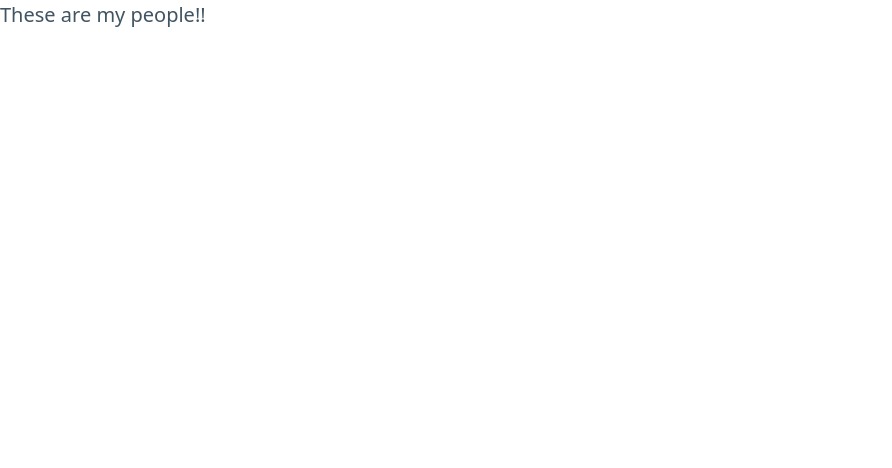
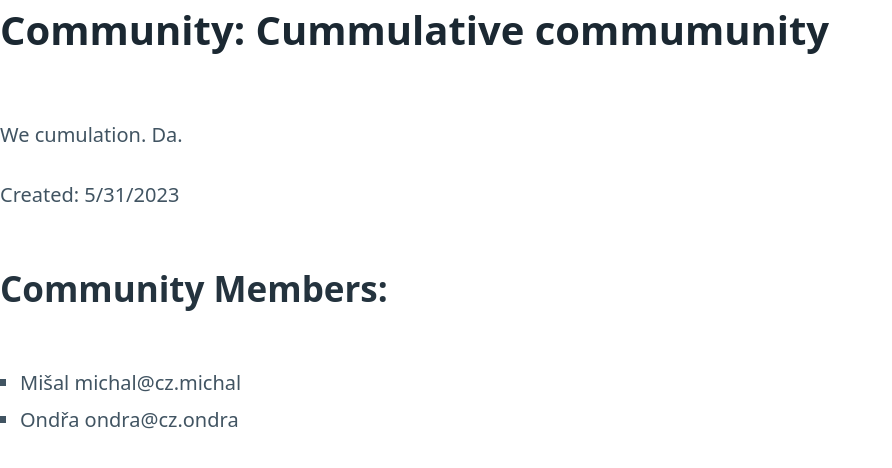
Before and after one commit to hokynar-org/knihovnik, a SvelteKit app: page /community in a window 1280 px wide. Shown: the top 468 px of the page, without its empty margins (0-892 px from the left). Built offline with nearby package versions, Linux system fonts and the light colour scheme.

Commit message:
interface for user and community

```diff
--- /dev/null
+++ b/src/lib/types.ts
@@ -0,0 +1,18 @@
+import type { U } from "drizzle-orm/column.d-66a08b85";
+
+export interface Community {
+    id: Number;
+    dateCreated: Date;
+    communityName: string;
+    communityDescription: string;
+    users: User[];
+}
+
+export interface User {
+    id: Number;
+    dateCreated: Date;
+    username: string;
+    password: string;
+    email: string;
+    communities: Community[];
+}
--- a/src/routes/community/+page.svelte
+++ b/src/routes/community/+page.svelte
@@ -1 +1,44 @@
-These are my people!!
+<script lang='ts'>
+    import type { Community, User } from "$lib/types";
+
+    const user1: User = {
+      id: -1,
+      dateCreated: new Date(),
+      username: "Mišal",
+      password: "maminka",
+      email: "michal@cz.michal",
+      communities: [],
+    };
+
+    const user2: User = {
+      id: -2,
+      dateCreated: new Date(),
+      username: "Ondřa",
+      password: "tatinek",
+      email: "ondra@cz.ondra",
+      communities: [],
+    };
+
+    const testCommunity: Community = {
+      id: 1,
+      dateCreated: new Date(),
+      communityName: "Cummulative commumunity",
+      communityDescription: "We cumulation. Da.",
+      users: [user1, user2],
+    };
+  </script>
+
+  <h1>Community: {testCommunity.communityName}</h1>
+  <p>{testCommunity.communityDescription}</p>
+  <p>Created: {testCommunity.dateCreated.toLocaleDateString()}</p>
+
+  <h2>Community Members:</h2>
+  {#if testCommunity.users.length > 0}
+    <ul>
+      {#each testCommunity.users as user (user.id)}
+        <li>{user.username} {user.email}</li>
+      {/each}
+    </ul>
+  {:else}
+    <p>No users found.</p>
+  {/if}
--- a/src/routes/user/+page.svelte
+++ b/src/routes/user/+page.svelte
@@ -1,12 +1,12 @@
 <script lang="ts">
-    import type { PageServerLoad } from './$types';
+    import type { PageData } from './$types';
 
-    export let data: PageServerLoad;
+    export let data: PageData;
     let user = data
 </script>
 <h1>
     User (si vole hehehehe)
 </h1>
 <div>
-    {user?.user}
+    {user}
 </div>
```
